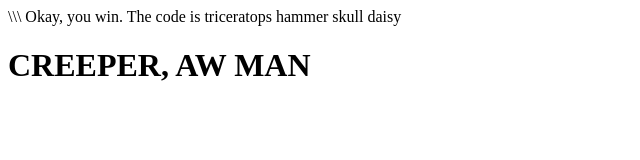
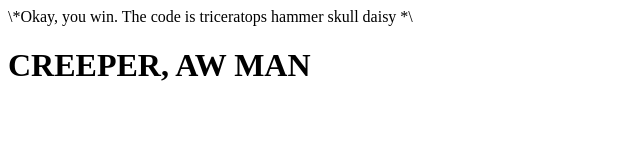
Before and after one commit to theMkeyholder/theMkeyholder.github.io, a plain HTML site: page index.html in a window 1280 px wide. Shown: the full height of the page, 0-640 px from the left. Drawn offline with Linux system fonts and the light colour scheme.

Commit message:
Update index.html

```diff
--- a/index.html
+++ b/index.html
@@ -1,6 +1,7 @@
 <html>
 <head>
-\\\ Okay, you win. The code is triceratops hammer skull daisy
+\*Okay, you win. The code is triceratops hammer skull daisy
+  *\
 </head>
 <body>
 <h1>
```
